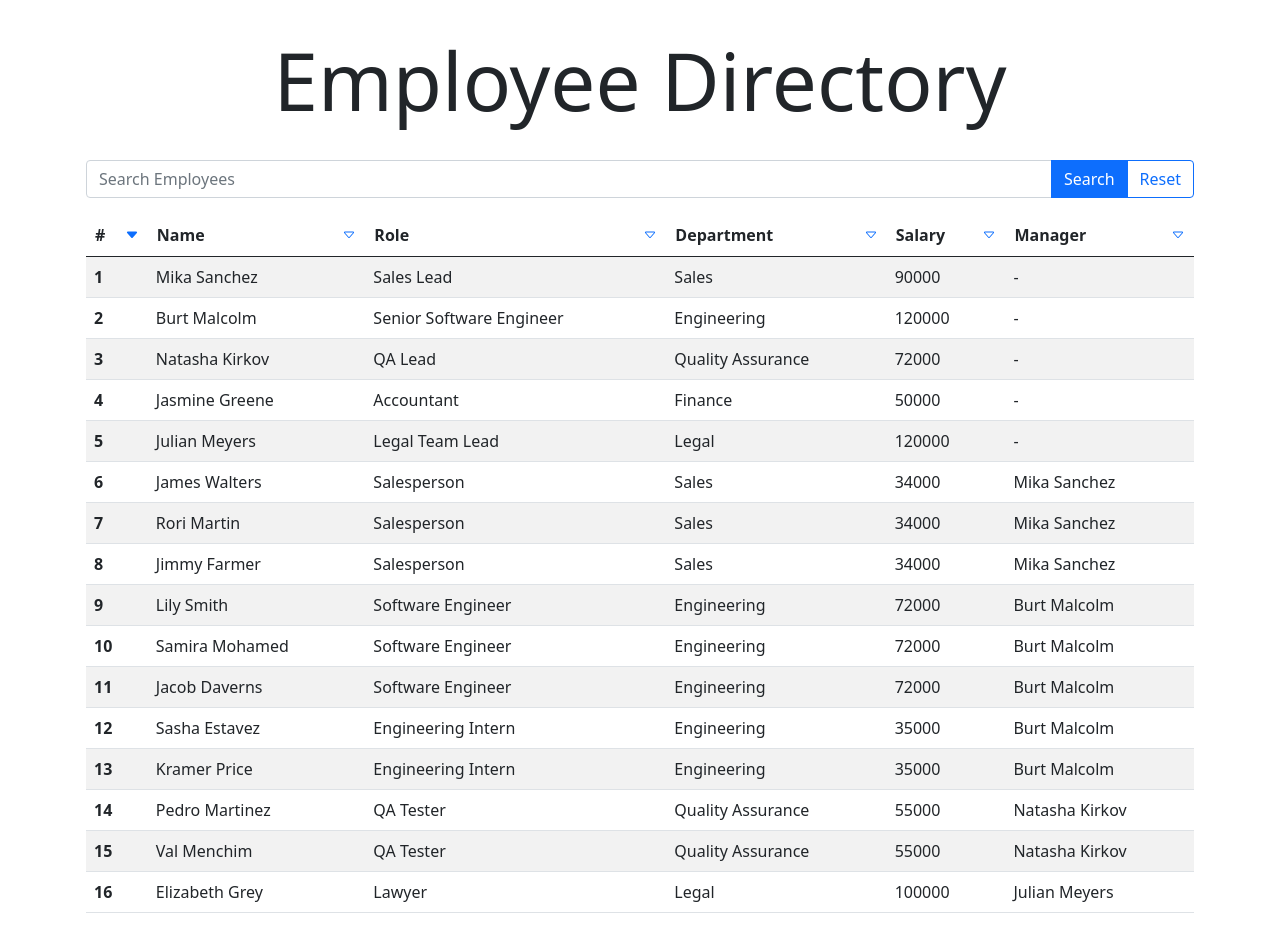
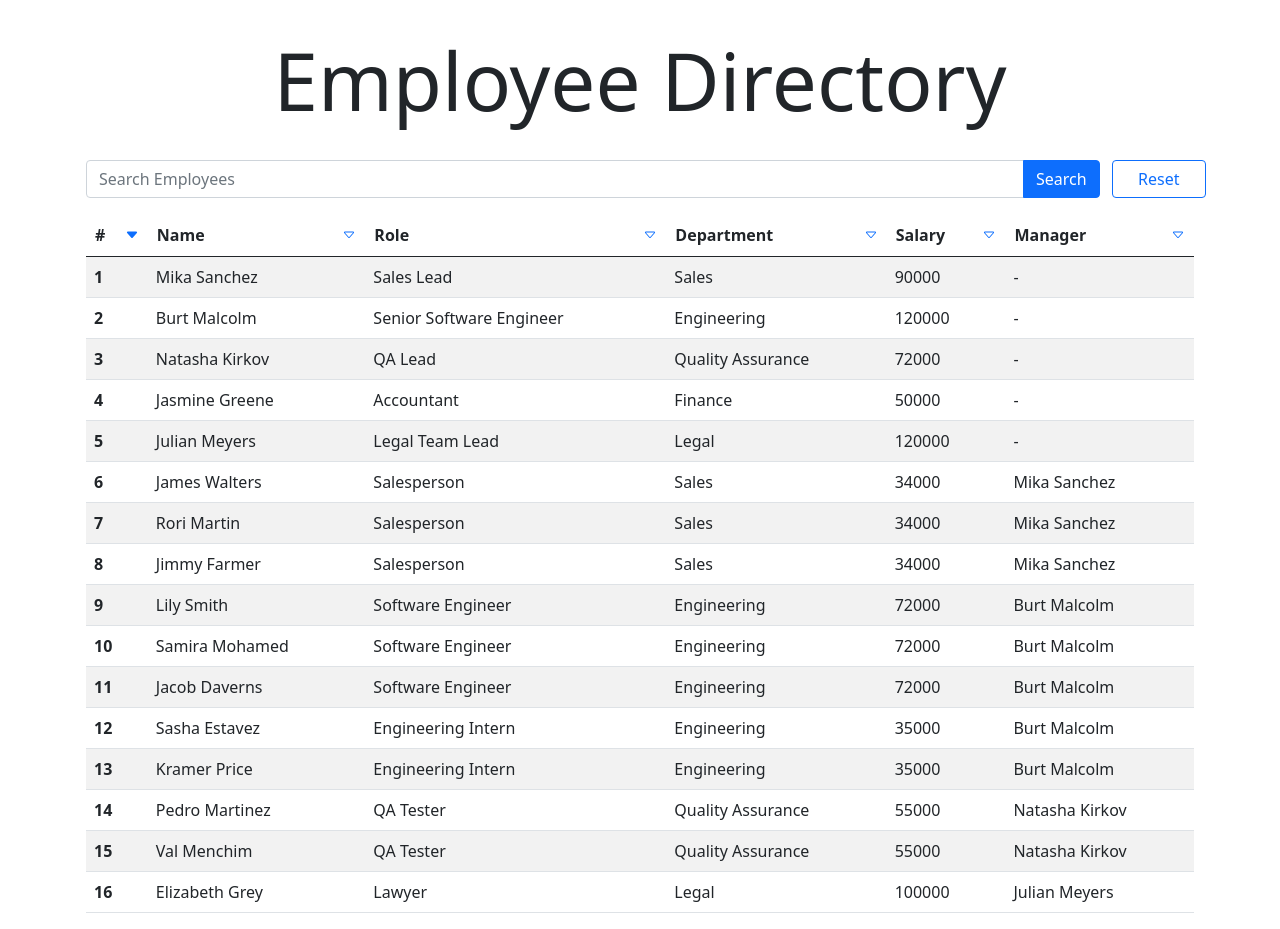
Before and after one commit to PeterBaker644/Dynamic-Table-Generator, a React (Create React App) app: page / in a window 1280 px wide. Built offline with nearby package versions, Linux system fonts and the light colour scheme.

Commit message:
Trying to deploy test build

```diff
--- a/package.json
+++ b/package.json
@@ -11,11 +11,14 @@
     "react-scripts": "3.4.1"
   },
   "scripts": {
+    "predeploy": "npm run build",
+    "deploy": "gh-pages -d build",
     "start": "react-scripts start",
     "build": "react-scripts build",
     "test": "react-scripts test",
     "eject": "react-scripts eject"
   },
+  "homepage": "https://PeterBaker644.github.io/Employee-Directory",
   "eslintConfig": {
     "extends": "react-app"
   },
@@ -30,5 +33,8 @@
       "last 1 firefox version",
       "last 1 safari version"
     ]
+  },
+  "devDependencies": {
+    "gh-pages": "^3.1.0"
   }
 }
--- a/src/components/TableContainer.js
+++ b/src/components/TableContainer.js
@@ -64,18 +64,13 @@ class TableContainer extends Component {
     }
 
     configureList() {
-        // Consider splitting "Name" into first and last for easy sorting.
         const employeeArray = (Object.values(dataJSON));
         const employeesFiltered = [];
-
-        console.log(this.state.filterBy);
         for (const item of employeeArray) {
             if (Object.values(item).toString().toLowerCase().includes((this.state.filterBy).toLowerCase()) || !this.state.filterBy) {
                 employeesFiltered.push(item);
             }
         }
-        //Unnecessary execution ^
-        //Consider somehow only re-rendering the table if employeesFiltered != "";
         const employeesSorted = employeesFiltered.sort(this.superSorter(this.state.sortBy, this.state.sortOrder));
         return (employeesSorted);
     }
@@ -83,9 +78,9 @@ class TableContainer extends Component {
     sortButton(thisSortBy) {
         if (thisSortBy === this.state.sortBy) {
             if (this.state.sortOrder === "asc") {
-                this.setState({sortOrder: "desc"});
+                this.setState({ sortOrder: "desc" });
             } else {
-                this.setState({sortOrder: "asc"});
+                this.setState({ sortOrder: "asc" });
             }
         } else {
             this.setState({
@@ -108,8 +103,10 @@ class TableContainer extends Component {
     render() {
         return (
             <div className="container">
+                <header>
                     <h1 className="display-1 text-center p-2 m-4">Employee Directory</h1>
-                <div className="input-group mb-3">
+                    <div className="row">
+                        <div className="input-group mb-3 col">
                             <input
                                 type="text"
                                 className="form-control"
@@ -120,8 +117,11 @@ class TableContainer extends Component {
                                 onChange={this.handleInputChange}
                             ></input>
                             <button className="btn btn-primary" type="button" id="searchSubmit" onClick={this.handleFormSubmit}>Search</button>
-                    <button className="btn btn-outline-primary" type="button" id="clearSubmit" onClick={()=> this.setState({ formInput: "", filterBy: "" })}>Reset</button>
                         </div>
+                        <button className="btn btn-outline-primary col-3 col-md-1 mb-3" type="button" id="clearSubmit" onClick={() => this.setState({ formInput: "", filterBy: "" })}>Reset</button>
+                    </div>
+                </header>
+                <div className="table-responsive">
                     <table className="table table-striped">
                         <thead>
                             <tr>
@@ -132,7 +132,7 @@ class TableContainer extends Component {
                                         onClick={() => this.sortButton("id")}
                                     >
                                         <span className="table-header">#</span>
-                                    <Caret type={this.iconPicker("id")}/>
+                                        <Caret type={this.iconPicker("id")} />
                                     </button>
                                 </th>
                                 <th scope="col">
@@ -142,7 +142,7 @@ class TableContainer extends Component {
                                         onClick={() => this.sortButton("Name")}
                                     >
                                         <span className="table-header">Name</span>
-                                    <Caret type={this.iconPicker("Name")}/>
+                                        <Caret type={this.iconPicker("Name")} />
                                     </button>
                                 </th>
                                 <th scope="col">
@@ -152,7 +152,7 @@ class TableContainer extends Component {
                                         onClick={() => this.sortButton("Role")}
                                     >
                                         <span className="table-header">Role</span>
-                                    <Caret type={this.iconPicker("Role")}/>
+                                        <Caret type={this.iconPicker("Role")} />
                                     </button>
                                 </th>
                                 <th scope="col">
@@ -162,7 +162,7 @@ class TableContainer extends Component {
                                         onClick={() => this.sortButton("Department")}
                                     >
                                         <span className="table-header">Department</span>
-                                    <Caret type={this.iconPicker("Department")}/>
+                                        <Caret type={this.iconPicker("Department")} />
                                     </button>
                                 </th>
                                 <th scope="col">
@@ -172,7 +172,7 @@ class TableContainer extends Component {
                                         onClick={() => this.sortButton("Salary")}
                                     >
                                         <span className="table-header">Salary</span>
-                                    <Caret type={this.iconPicker("Salary")}/>
+                                        <Caret type={this.iconPicker("Salary")} />
                                     </button>
                                 </th>
                                 <th scope="col">
@@ -182,7 +182,7 @@ class TableContainer extends Component {
                                         onClick={() => this.sortButton("Manager")}
                                     >
                                         <span className="table-header">Manager</span>
-                                    <Caret type={this.iconPicker("Manager")}/>
+                                        <Caret type={this.iconPicker("Manager")} />
                                     </button>
                                 </th>
                             </tr>
@@ -190,6 +190,7 @@ class TableContainer extends Component {
                         <Table employee={this.configureList()} />
                     </table>
                 </div>
+            </div>
         )
     }
 }
```
Also changed, not shown: 1 other file (tests, documents, lock files or other folders). Lines whose indentation alone changed are shown as unchanged.
